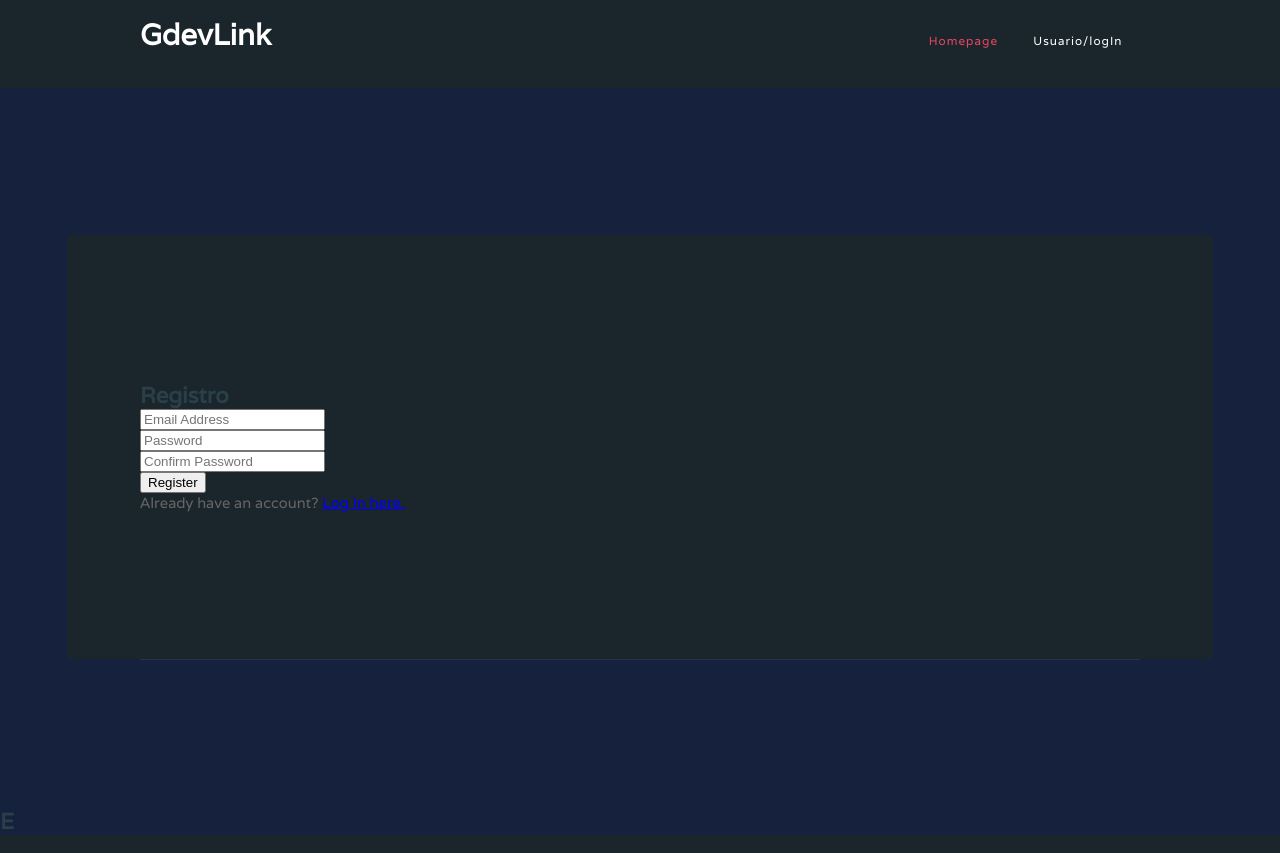
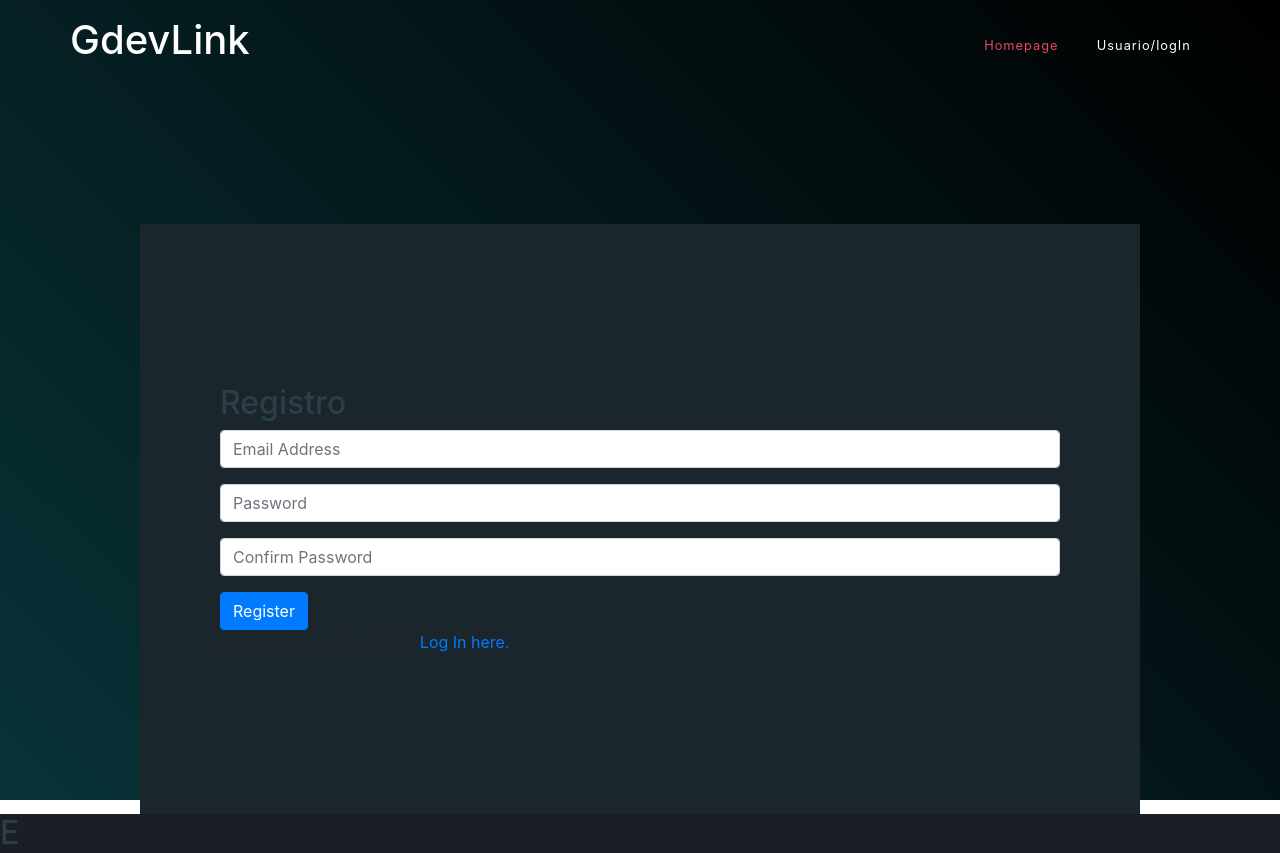
Before and after one commit to IngSw2030/GDevLink, a Django app: page /registrar in a window 1280 px wide. Run offline with Django 3.2, Linux system fonts and the light colour scheme; some libraries are stand-ins or nearby versions.

Commit message:
LayoutAlpha2

```diff
--- a/GDevLink/gdl/static/styles.css
+++ b/GDevLink/gdl/static/gdl/styles.css
@@ -7,7 +7,16 @@
 	{
 		margin: 0px;
 		padding: 0px;
-		background: #16213E;
+
+
+		/* Permalink - use to edit and share this gradient: https://colorzilla.com/gradient-editor/#083237+2,000000+100 */
+		background: #083237; /* Old browsers */
+		background: -moz-linear-gradient(45deg,  #083237 2%, #000000 100%); /* FF3.6-15 */
+		background: -webkit-linear-gradient(45deg,  #083237 2%,#000000 100%); /* Chrome10-25,Safari5.1-6 */
+		background: linear-gradient(45deg,  #083237 2%,#000000 100%); /* W3C, IE10+, FF16+, Chrome26+, Opera12+, Safari7+ */
+		filter: progid:DXImageTransform.Microsoft.gradient( startColorstr='#083237', endColorstr='#000000',GradientType=1 ); /* IE6-9 fallback on horizontal gradient */
+		background-repeat: no-repeat;
+
 		font-family: 'Varela', sans-serif;
 		font-size: 11pt;
 		font-weight: 300;
@@ -201,13 +210,13 @@
 
 	#header-wrapper
 	{
-		background: #1B262C;
+		/*background: #1B262C;*/
 	}
 
 	#header
 	{
 		position: relative;
-		padding: 3em 0em;
+		padding: 2em 0em;
 	}
 
 /*********************************************************************************/
@@ -276,6 +285,8 @@
 		color: #E94560;
 	}
 
+
+
 	#menu .icon
 	{
 	}
@@ -306,6 +317,10 @@
 /*********************************************************************************/
 /* Content                                                                       */
 /*********************************************************************************/
+	#mainBody
+	{
+
+	}
 
 	#content
 	{
@@ -325,6 +340,7 @@
 
 	#footer
 	{
+		background-color: #191F24;
 	}
 
 /*********************************************************************************/
--- a/GDevLink/gdl/templates/gdl/layout.html
+++ b/GDevLink/gdl/templates/gdl/layout.html
@@ -9,7 +9,7 @@
         <meta name="keywords" content="" />
         <meta name="description" content="" />
         <link href="http://fonts.googleapis.com/css?family=Varela" rel="stylesheet" />
-        <link rel="stylesheet" href="{%static 'styles.css'%}">
+        <link rel="stylesheet" href="{%static 'gdl\styles.css'%}">
         <link href="fonts.css" rel="stylesheet" type="text/css" media="all" />
         <title>{% block title %}Gdevlink{% endblock %}</title>
 
@@ -32,7 +32,7 @@
             </div>
 
     </head>
-    <body>
+    <body id="mainBody">
 
         <div id="wrapper">
             <div class="space">
@@ -46,9 +46,7 @@
             </div>
 
         </div>
-        <div id="copyright" class="container">
 
-        </div>
 
 
 
--- a/GDevLink/gdl/templates/gdl/registro.html
+++ b/GDevLink/gdl/templates/gdl/registro.html
@@ -4,7 +4,7 @@
 {% block body %}
 
     <h2>Registro</h2>
-    <!-- <link rel="stylesheet" href="https://stackpath.bootstrapcdn.com/bootstrap/4.4.1/css/bootstrap.min.css" integrity="sha384-Vkoo8x4CGsO3+Hhxv8T/Q5PaXtkKtu6ug5TOeNV6gBiFeWPGFN9MuhOf23Q9Ifjh" crossorigin="anonymous">-->
+     <link rel="stylesheet" href="https://stackpath.bootstrapcdn.com/bootstrap/4.4.1/css/bootstrap.min.css" integrity="sha384-Vkoo8x4CGsO3+Hhxv8T/Q5PaXtkKtu6ug5TOeNV6gBiFeWPGFN9MuhOf23Q9Ifjh" crossorigin="anonymous">
 
     <form action="{% url 'registrar' %}" method="post">
         {% csrf_token %}
```
Also changed, not shown: GDevLink/gdl/static/gdl/fonts.css (renamed from GDevLink/gdl/static/fonts.css).
